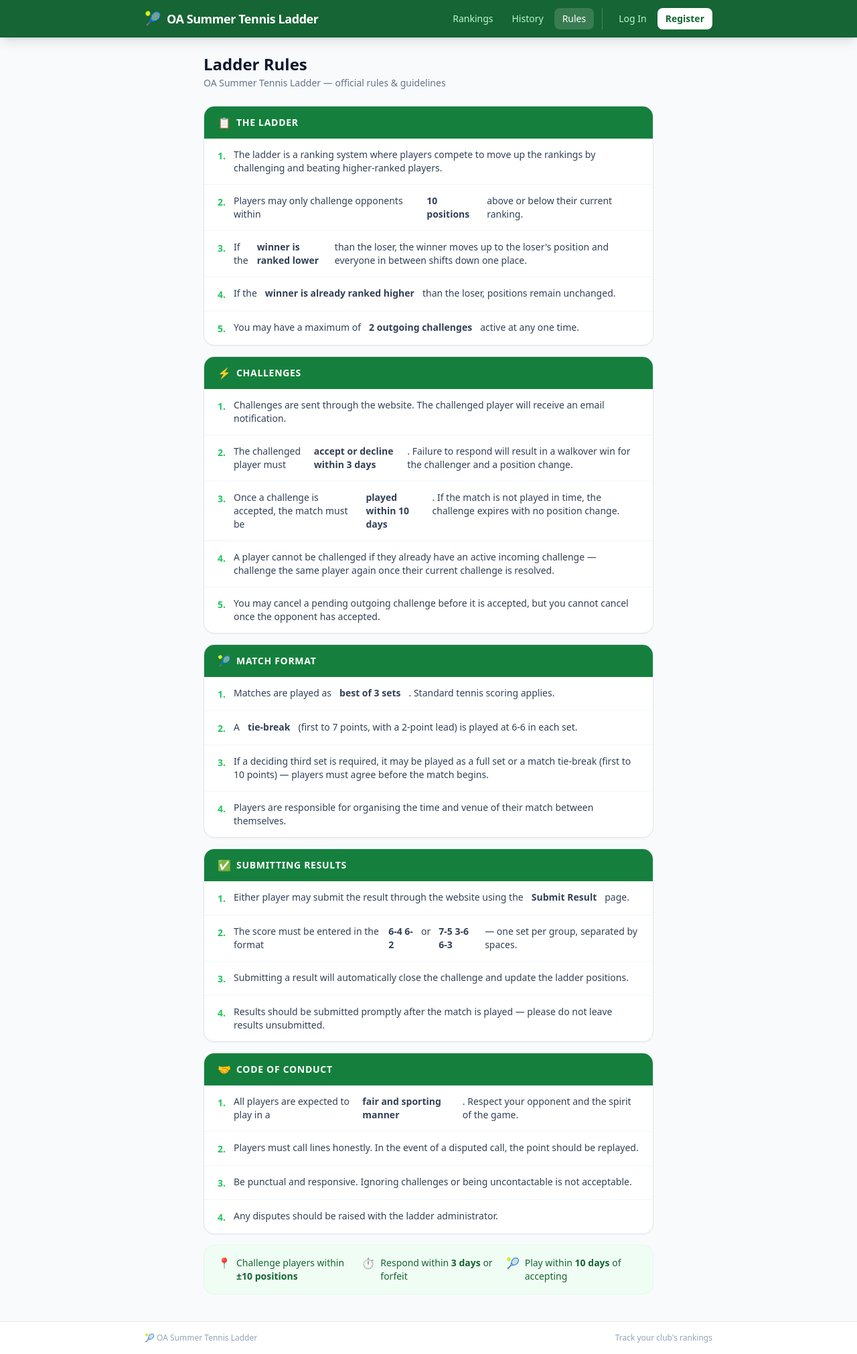
After one commit to alexander9099/tennis-ladder, a Flask app: page /rules in a window 1280 px wide. The commit adds this page. Shown: the whole page at 67% size. Run offline with Flask 3, Linux system fonts and the light colour scheme; parts of the project's set-up code (start-up, migrations or seed data) failed here and were passed over; some libraries are stand-ins or nearby versions.

Commit message:
commit 5
added rules page, reset scores for when people register, and made some aesthetic changes

```diff
--- a/app.py
+++ b/app.py
@@ -172,14 +172,6 @@ def init_db():
         "CREATE INDEX IF NOT EXISTS idx_chal_challenged ON challenges(challenged_id)"
     )
 
-    # Seed players
-    if conn.execute("SELECT COUNT(*) AS n FROM players").fetchone()["n"] == 0:
-        for pos, name in enumerate([
-            "Alex Rodriguez", "Sarah Mitchell", "James Chen", "Emma Thompson",
-            "Marcus Williams", "Olivia Davis", "Ryan Park", "Sophia Martinez",
-        ], start=1):
-            conn.execute("INSERT INTO players (name, position) VALUES (%s, %s)", (name, pos))
-
     # Seed admin
     if conn.execute(
         "SELECT COUNT(*) AS n FROM users WHERE username = 'admin'"
@@ -210,12 +202,12 @@ def send_challenge_email(to_email: str, to_name: str, challenger_name: str, base
     html = f"""
     <div style="font-family:sans-serif;max-width:480px;margin:0 auto;">
       <div style="background:#166534;padding:20px 24px;border-radius:12px 12px 0 0;">
-        <h1 style="color:white;margin:0;font-size:20px;">🎾 Tennis Ladder</h1>
+        <h1 style="color:white;margin:0;font-size:20px;">🎾 OA Summer Tennis Ladder</h1>
       </div>
       <div style="background:#ffffff;padding:28px 24px;border:1px solid #e5e7eb;border-top:none;border-radius:0 0 12px 12px;">
         <p style="margin:0 0 12px;color:#111827;">Hi <strong>{to_name}</strong>,</p>
         <p style="margin:0 0 20px;color:#374151;">
-          <strong>{challenger_name}</strong> has challenged you on the Tennis Ladder.
+          <strong>{challenger_name}</strong> has challenged you on the OA Summer Tennis Ladder.
           You have <strong>{RESPOND_DAYS} days</strong> to accept or decline —
           if you don't respond the match will be awarded to your challenger.
         </p>
@@ -225,7 +217,7 @@ def send_challenge_email(to_email: str, to_name: str, challenger_name: str, base
           View &amp; Respond →
         </a>
         <p style="margin:24px 0 0;color:#9ca3af;font-size:12px;">
-          You're receiving this because your account is registered on Tennis Ladder.
+          You're receiving this because your account is registered on OA Summer Tennis Ladder.
         </p>
       </div>
     </div>
@@ -236,7 +228,7 @@ def send_challenge_email(to_email: str, to_name: str, challenger_name: str, base
         msg = SGMail(
             from_email=from_addr,
             to_emails=to_email,
-            subject=f"🎾 {challenger_name} has challenged you on the Tennis Ladder",
+            subject=f"🎾 {challenger_name} has challenged you on the OA Summer Tennis Ladder",
             html_content=html,
         )
         SendGridAPIClient(api_key).send(msg)
@@ -401,6 +393,11 @@ def index():
                            challenge_state=challenge_state,
                            challenge_ids=challenge_ids,
                            user_outgoing_count=user_outgoing_count)
+
+
+@app.route("/rules")
+def rules():
+    return render_template("rules.html")
 
 
 @app.route("/history")
--- a/templates/auth/login.html
+++ b/templates/auth/login.html
@@ -1,5 +1,5 @@
 {% extends "base.html" %}
-{% block title %}Log In — Tennis Ladder{% endblock %}
+{% block title %}Log In — OA Summer Tennis Ladder{% endblock %}
 
 {% block content %}
 <div class="min-h-[60vh] flex items-start justify-center pt-8 sm:pt-16 px-0">
@@ -11,7 +11,7 @@
       <span class="text-3xl">🎾</span>
     </div>
     <h1 class="text-2xl font-bold text-slate-900">Welcome back</h1>
-    <p class="text-sm text-slate-500 mt-1">Sign in to your Tennis Ladder account</p>
+    <p class="text-sm text-slate-500 mt-1">Sign in to your OA Summer Tennis Ladder account</p>
   </div>
 
   <!-- Card -->
--- a/templates/auth/register.html
+++ b/templates/auth/register.html
@@ -1,5 +1,5 @@
 {% extends "base.html" %}
-{% block title %}Register — Tennis Ladder{% endblock %}
+{% block title %}Register — OA Summer Tennis Ladder{% endblock %}
 
 {% block content %}
 <div class="min-h-[60vh] flex items-start justify-center pt-8 sm:pt-12 px-0">
@@ -11,7 +11,7 @@
       <span class="text-3xl">🎾</span>
     </div>
     <h1 class="text-2xl font-bold text-slate-900">Join the Ladder</h1>
-    <p class="text-sm text-slate-500 mt-1">Create your Tennis Ladder account</p>
+    <p class="text-sm text-slate-500 mt-1">Create your OA Summer Tennis Ladder account</p>
   </div>
 
   <!-- Card -->
--- a/templates/base.html
+++ b/templates/base.html
@@ -3,7 +3,7 @@
 <head>
   <meta charset="UTF-8" />
   <meta name="viewport" content="width=device-width, initial-scale=1.0" />
-  <title>{% block title %}Tennis Ladder{% endblock %}</title>
+  <title>{% block title %}OA Summer Tennis Ladder{% endblock %}</title>
   <script src="https://cdn.tailwindcss.com"></script>
   <style type="text/tailwindcss">
     @layer utilities {
@@ -25,7 +25,7 @@
       <!-- Logo -->
       <a href="{{ url_for('index') }}" class="flex items-center gap-2 shrink-0">
         <span class="text-xl leading-none">🎾</span>
-        <span class="text-white font-bold text-base sm:text-lg tracking-tight">Tennis Ladder</span>
+        <span class="text-white font-bold text-base sm:text-lg tracking-tight">OA Summer Tennis Ladder</span>
       </a>
 
       <!-- Right side -->
@@ -82,6 +82,17 @@
               <svg class="w-5 h-5" fill="none" stroke="currentColor" viewBox="0 0 24 24">
                 <path stroke-linecap="round" stroke-linejoin="round" stroke-width="2"
                       d="M12 8v4l3 3m6-3a9 9 0 11-18 0 9 9 0 0118 0z"/>
+              </svg>
+            </span>
+          </a>
+
+          <a href="{{ url_for('rules') }}"
+             class="nav-link {{ 'active' if request.endpoint == 'rules' }}">
+            <span class="hidden sm:inline">Rules</span>
+            <span class="sm:hidden" title="Rules">
+              <svg class="w-5 h-5" fill="none" stroke="currentColor" viewBox="0 0 24 24">
+                <path stroke-linecap="round" stroke-linejoin="round" stroke-width="2"
+                      d="M9 5H7a2 2 0 00-2 2v12a2 2 0 002 2h10a2 2 0 002-2V7a2 2 0 00-2-2h-2M9 5a2 2 0 002 2h2a2 2 0 002-2M9 5a2 2 0 012-2h2a2 2 0 012 2m-3 7h3m-3 4h3m-6-4h.01M9 16h.01"/>
               </svg>
             </span>
           </a>
@@ -169,7 +180,7 @@
 
   <footer class="border-t border-slate-200 bg-white mt-4">
     <div class="max-w-4xl mx-auto px-4 sm:px-6 py-4 flex flex-col sm:flex-row items-center justify-between gap-2 text-xs text-slate-400">
-      <span>🎾 Tennis Ladder</span>
+      <span>🎾 OA Summer Tennis Ladder</span>
       {% if current_user.is_authenticated %}
         <span>Signed in as <strong class="text-slate-600">{{ current_user.username }}</strong>{% if current_user.is_admin %} <span class="text-amber-500">★ admin</span>{% endif %}</span>
       {% else %}
--- a/templates/challenges.html
+++ b/templates/challenges.html
@@ -1,5 +1,5 @@
 {% extends "base.html" %}
-{% block title %}Challenges — Tennis Ladder{% endblock %}
+{% block title %}Challenges — OA Summer Tennis Ladder{% endblock %}
 
 {% block content %}
 
--- a/templates/history.html
+++ b/templates/history.html
@@ -1,5 +1,5 @@
 {% extends "base.html" %}
-{% block title %}Match History — Tennis Ladder{% endblock %}
+{% block title %}Match History — OA Summer Tennis Ladder{% endblock %}
 
 {% block content %}
 
--- a/templates/index.html
+++ b/templates/index.html
@@ -1,5 +1,5 @@
 {% extends "base.html" %}
-{% block title %}Rankings — Tennis Ladder{% endblock %}
+{% block title %}Rankings — OA Summer Tennis Ladder{% endblock %}
 
 {% block content %}
 
--- a/templates/match_edit.html
+++ b/templates/match_edit.html
@@ -1,5 +1,5 @@
 {% extends "base.html" %}
-{% block title %}Edit Match — Tennis Ladder{% endblock %}
+{% block title %}Edit Match — OA Summer Tennis Ladder{% endblock %}
 
 {% block content %}
 <div class="max-w-sm mx-auto">
--- /dev/null
+++ b/templates/rules.html
@@ -0,0 +1,167 @@
+{% extends "base.html" %}
+{% block title %}Rules — OA Summer Tennis Ladder{% endblock %}
+
+{% block content %}
+<div class="max-w-2xl mx-auto">
+
+  <div class="mb-6">
+    <h1 class="text-2xl font-bold text-slate-900">Ladder Rules</h1>
+    <p class="text-sm text-slate-500 mt-0.5">OA Summer Tennis Ladder — official rules &amp; guidelines</p>
+  </div>
+
+  <!-- Section: The Ladder -->
+  <div class="bg-white rounded-2xl border border-slate-200 shadow-sm overflow-hidden mb-4">
+    <div class="bg-green-700 px-5 py-3 flex items-center gap-2">
+      <span class="text-white text-base">📋</span>
+      <h2 class="text-sm font-bold text-white uppercase tracking-wider">The Ladder</h2>
+    </div>
+    <ul class="divide-y divide-slate-100">
+      <li class="px-5 py-3.5 flex gap-3 text-sm text-slate-700">
+        <span class="text-green-500 mt-0.5 shrink-0 font-bold">1.</span>
+        The ladder is a ranking system where players compete to move up the rankings by challenging and beating higher-ranked players.
+      </li>
+      <li class="px-5 py-3.5 flex gap-3 text-sm text-slate-700">
+        <span class="text-green-500 mt-0.5 shrink-0 font-bold">2.</span>
+        Players may only challenge opponents within <strong>10 positions</strong> above or below their current ranking.
+      </li>
+      <li class="px-5 py-3.5 flex gap-3 text-sm text-slate-700">
+        <span class="text-green-500 mt-0.5 shrink-0 font-bold">3.</span>
+        If the <strong>winner is ranked lower</strong> than the loser, the winner moves up to the loser's position and everyone in between shifts down one place.
+      </li>
+      <li class="px-5 py-3.5 flex gap-3 text-sm text-slate-700">
+        <span class="text-green-500 mt-0.5 shrink-0 font-bold">4.</span>
+        If the <strong>winner is already ranked higher</strong> than the loser, positions remain unchanged.
+      </li>
+      <li class="px-5 py-3.5 flex gap-3 text-sm text-slate-700">
+        <span class="text-green-500 mt-0.5 shrink-0 font-bold">5.</span>
+        You may have a maximum of <strong>2 outgoing challenges</strong> active at any one time.
+      </li>
+    </ul>
+  </div>
+
+  <!-- Section: Challenges -->
+  <div class="bg-white rounded-2xl border border-slate-200 shadow-sm overflow-hidden mb-4">
+    <div class="bg-green-700 px-5 py-3 flex items-center gap-2">
+      <span class="text-white text-base">⚡</span>
+      <h2 class="text-sm font-bold text-white uppercase tracking-wider">Challenges</h2>
+    </div>
+    <ul class="divide-y divide-slate-100">
+      <li class="px-5 py-3.5 flex gap-3 text-sm text-slate-700">
+        <span class="text-green-500 mt-0.5 shrink-0 font-bold">1.</span>
+        Challenges are sent through the website. The challenged player will receive an email notification.
+      </li>
+      <li class="px-5 py-3.5 flex gap-3 text-sm text-slate-700">
+        <span class="text-green-500 mt-0.5 shrink-0 font-bold">2.</span>
+        The challenged player must <strong>accept or decline within 3 days</strong>. Failure to respond will result in a walkover win for the challenger and a position change.
+      </li>
+      <li class="px-5 py-3.5 flex gap-3 text-sm text-slate-700">
+        <span class="text-green-500 mt-0.5 shrink-0 font-bold">3.</span>
+        Once a challenge is accepted, the match must be <strong>played within 10 days</strong>. If the match is not played in time, the challenge expires with no position change.
+      </li>
+      <li class="px-5 py-3.5 flex gap-3 text-sm text-slate-700">
+        <span class="text-green-500 mt-0.5 shrink-0 font-bold">4.</span>
+        A player cannot be challenged if they already have an active incoming challenge — challenge the same player again once their current challenge is resolved.
+      </li>
+      <li class="px-5 py-3.5 flex gap-3 text-sm text-slate-700">
+        <span class="text-green-500 mt-0.5 shrink-0 font-bold">5.</span>
+        You may cancel a pending outgoing challenge before it is accepted, but you cannot cancel once the opponent has accepted.
+      </li>
+    </ul>
+  </div>
+
+  <!-- Section: Match Format -->
+  <div class="bg-white rounded-2xl border border-slate-200 shadow-sm overflow-hidden mb-4">
+    <div class="bg-green-700 px-5 py-3 flex items-center gap-2">
+      <span class="text-white text-base">🎾</span>
+      <h2 class="text-sm font-bold text-white uppercase tracking-wider">Match Format</h2>
+    </div>
+    <ul class="divide-y divide-slate-100">
+      <li class="px-5 py-3.5 flex gap-3 text-sm text-slate-700">
+        <span class="text-green-500 mt-0.5 shrink-0 font-bold">1.</span>
+        Matches are played as <strong>best of 3 sets</strong>. Standard tennis scoring applies.
+      </li>
+      <li class="px-5 py-3.5 flex gap-3 text-sm text-slate-700">
+        <span class="text-green-500 mt-0.5 shrink-0 font-bold">2.</span>
+        A <strong>tie-break</strong> (first to 7 points, with a 2-point lead) is played at 6-6 in each set.
+      </li>
+      <li class="px-5 py-3.5 flex gap-3 text-sm text-slate-700">
+        <span class="text-green-500 mt-0.5 shrink-0 font-bold">3.</span>
+        If a deciding third set is required, it may be played as a full set or a match tie-break (first to 10 points) — players must agree before the match begins.
+      </li>
+      <li class="px-5 py-3.5 flex gap-3 text-sm text-slate-700">
+        <span class="text-green-500 mt-0.5 shrink-0 font-bold">4.</span>
+        Players are responsible for organising the time and venue of their match between themselves.
+      </li>
+    </ul>
+  </div>
+
+  <!-- Section: Submitting Results -->
+  <div class="bg-white rounded-2xl border border-slate-200 shadow-sm overflow-hidden mb-4">
+    <div class="bg-green-700 px-5 py-3 flex items-center gap-2">
+      <span class="text-white text-base">✅</span>
+      <h2 class="text-sm font-bold text-white uppercase tracking-wider">Submitting Results</h2>
+    </div>
+    <ul class="divide-y divide-slate-100">
+      <li class="px-5 py-3.5 flex gap-3 text-sm text-slate-700">
+        <span class="text-green-500 mt-0.5 shrink-0 font-bold">1.</span>
+        Either player may submit the result through the website using the <strong>Submit Result</strong> page.
+      </li>
+      <li class="px-5 py-3.5 flex gap-3 text-sm text-slate-700">
+        <span class="text-green-500 mt-0.5 shrink-0 font-bold">2.</span>
+        The score must be entered in the format <strong>6-4 6-2</strong> or <strong>7-5 3-6 6-3</strong> — one set per group, separated by spaces.
+      </li>
+      <li class="px-5 py-3.5 flex gap-3 text-sm text-slate-700">
+        <span class="text-green-500 mt-0.5 shrink-0 font-bold">3.</span>
+        Submitting a result will automatically close the challenge and update the ladder positions.
+      </li>
+      <li class="px-5 py-3.5 flex gap-3 text-sm text-slate-700">
+        <span class="text-green-500 mt-0.5 shrink-0 font-bold">4.</span>
+        Results should be submitted promptly after the match is played — please do not leave results unsubmitted.
+      </li>
+    </ul>
+  </div>
+
+  <!-- Section: Conduct -->
+  <div class="bg-white rounded-2xl border border-slate-200 shadow-sm overflow-hidden mb-4">
+    <div class="bg-green-700 px-5 py-3 flex items-center gap-2">
+      <span class="text-white text-base">🤝</span>
+      <h2 class="text-sm font-bold text-white uppercase tracking-wider">Code of Conduct</h2>
+    </div>
+    <ul class="divide-y divide-slate-100">
+      <li class="px-5 py-3.5 flex gap-3 text-sm text-slate-700">
+        <span class="text-green-500 mt-0.5 shrink-0 font-bold">1.</span>
+        All players are expected to play in a <strong>fair and sporting manner</strong>. Respect your opponent and the spirit of the game.
+      </li>
+      <li class="px-5 py-3.5 flex gap-3 text-sm text-slate-700">
+        <span class="text-green-500 mt-0.5 shrink-0 font-bold">2.</span>
+        Players must call lines honestly. In the event of a disputed call, the point should be replayed.
+      </li>
+      <li class="px-5 py-3.5 flex gap-3 text-sm text-slate-700">
+        <span class="text-green-500 mt-0.5 shrink-0 font-bold">3.</span>
+        Be punctual and responsive. Ignoring challenges or being uncontactable is not acceptable.
+      </li>
+      <li class="px-5 py-3.5 flex gap-3 text-sm text-slate-700">
+        <span class="text-green-500 mt-0.5 shrink-0 font-bold">4.</span>
+        Any disputes should be raised with the ladder administrator.
+      </li>
+    </ul>
+  </div>
+
+  <!-- Quick reference strip -->
+  <div class="bg-green-50 border border-green-100 rounded-2xl px-5 py-4 mt-2 grid sm:grid-cols-3 gap-4 text-sm text-green-800">
+    <div class="flex items-start gap-2">
+      <span class="text-green-500 mt-0.5 text-base leading-none">📍</span>
+      <span>Challenge players within <strong>±10 positions</strong></span>
+    </div>
+    <div class="flex items-start gap-2">
+      <span class="text-green-500 mt-0.5 text-base leading-none">⏱</span>
+      <span>Respond within <strong>3 days</strong> or forfeit</span>
+    </div>
+    <div class="flex items-start gap-2">
+      <span class="text-green-500 mt-0.5 text-base leading-none">🎾</span>
+      <span>Play within <strong>10 days</strong> of accepting</span>
+    </div>
+  </div>
+
+</div>
+{% endblock %}
--- a/templates/submit_match.html
+++ b/templates/submit_match.html
@@ -1,5 +1,5 @@
 {% extends "base.html" %}
-{% block title %}Submit Result — Tennis Ladder{% endblock %}
+{% block title %}Submit Result — OA Summer Tennis Ladder{% endblock %}
 
 {% block content %}
 <div class="max-w-lg mx-auto">
```
